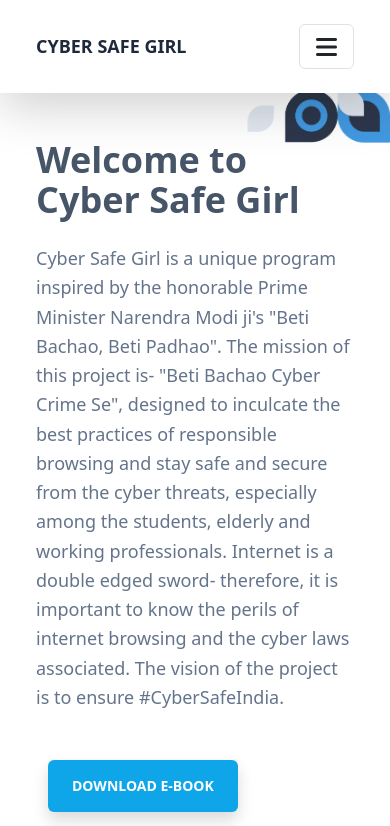
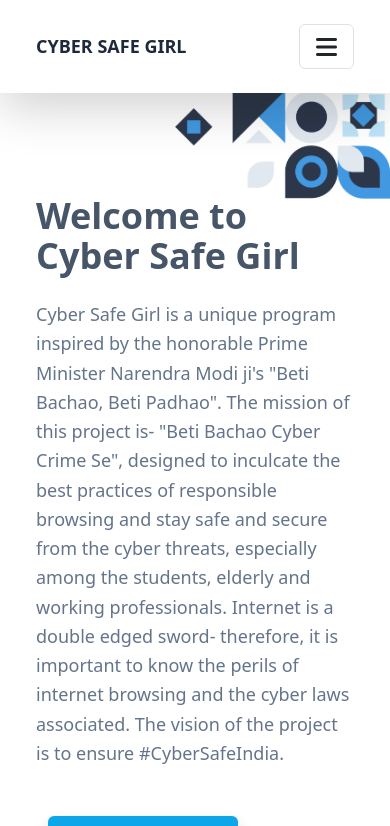
Before and after one commit to Shreyashs98/csg, a React (Create React App) app: page / in a window 390 px wide. Shown: the top 826 px of the page. Built offline with nearby package versions, Linux system fonts and the light colour scheme.

Commit message:
margin top added

```diff
--- a/src/index.css
+++ b/src/index.css
@@ -7,6 +7,16 @@
   -moz-osx-font-smoothing: grayscale;
 }
 
+.main-content {
+  margin-top: 64px; /* Adjust according to the height of your navbar */
+}
+@media (max-width: 768px) {
+  .main-content {
+    margin-top: 56px; /* Adjust for smaller navbar on mobile */
+  }
+}
+
+
 code {
   font-family: source-code-pro, Menlo, Monaco, Consolas, 'Courier New',
     monospace;
--- a/src/pages/Index.js
+++ b/src/pages/Index.js
@@ -8,12 +8,14 @@
 import sp from "../assets/Images/sp.png";
 import girl from "../assets/Images/girl.png"
 import isea from "../assets/Images/ISEA.png"
+import '../index.css';
 
 export default function Index() {
   const navigate = useNavigate();
   return (
     <>
       <IndexNavbar fixed/>
+      <div className="main-content">
       <section className="header relative pt-16 items-center flex h-screen max-h-860-px">
         <div className="container mx-auto items-center flex flex-wrap">
           <div className="w-full md:w-8/12 lg:w-6/12 xl:w-6/12 px-4">
@@ -603,6 +605,7 @@
           </div>
         </div>
       </section>
+      </div>
       <Footer />
     </>
   );
```
